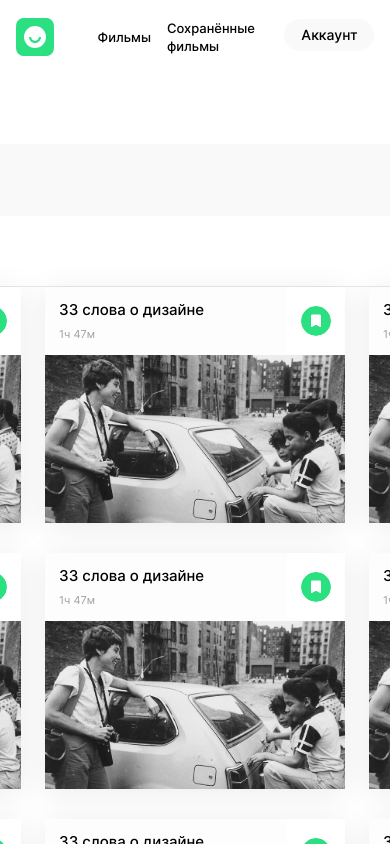
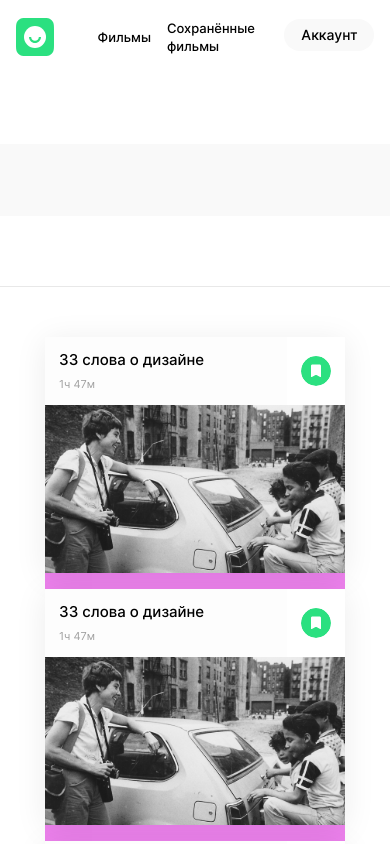
Before and after one commit to polumnana/movies-explorer-frontend, a React (Create React App) app: page /movies in a window 390 px wide. Shown: the top 844 px of the page. Built offline with nearby package versions, Linux system fonts and the light colour scheme.

Commit message:
gallery ad

```diff
--- a/src/components/Gallery/Gallery.css
+++ b/src/components/Gallery/Gallery.css
@@ -8,11 +8,13 @@
 }
 
 .gallery__elements {
-    margin: 0;
+    margin: 80px 0 30px;
     display: grid;
     gap: 30px 24px;
     grid-template-columns: repeat(3, 1fr);
     grid-template-rows: auto;
+    justify-items: center;
+    background-color: violet;
 }
 
 .gallery__button {
@@ -34,3 +36,35 @@
 .gallery__button:hover {
     opacity: .7;
 }
+
+@media screen and (min-width: 750px) and (max-width: 1279px) {
+    .gallery {
+        width: 100%;
+        min-height: 1250px;
+    }
+
+    .gallery__elements {
+        margin: 70px 0 30px;
+        gap: 36px 30px;
+        grid-template-columns: repeat(2, 1fr);
+        grid-template-rows: auto;
+    }
+}
+
+@media screen and (min-width: 320px) and (max-width: 750px) {
+    .gallery {
+        width: 94%;
+        min-height: 1250px;
+    }
+
+    .gallery__elements {
+        margin: 50px 0 30px;
+        gap: 16px 0;
+        grid-template-columns: repeat(1, 1fr);
+        grid-template-rows: auto;
+    }
+
+    .gallery__button {
+        width: 240px;
+    }
+}
```
